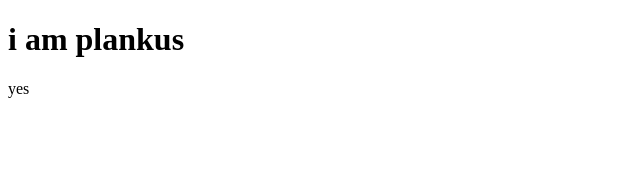
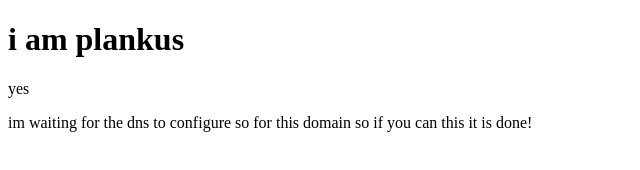
Before and after one commit to dylan-roussin/plankus.monster, a plain HTML site: page index.html in a window 1280 px wide. Shown: the whole page, without its empty margins (0-640 px from the left). Drawn offline with Linux system fonts and the light colour scheme.

Commit message:
Update index.html

```diff
--- a/index.html
+++ b/index.html
@@ -9,5 +9,9 @@
   <body>
     <h1>i am plankus</h1>
     <p>yes</p>
+    <p>
+      im waiting for the dns to configure so for this domain so if you can this
+      it is done!
+    </p>
   </body>
 </html>
```
